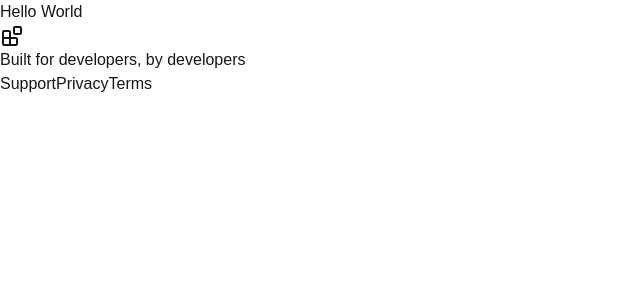
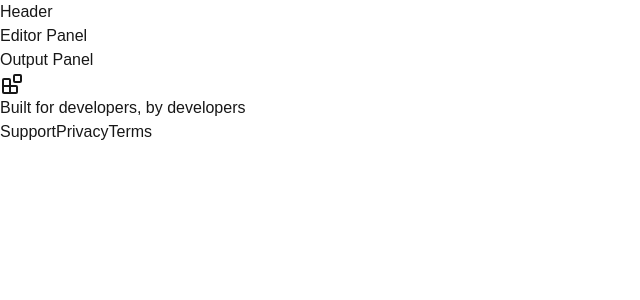
Before and after one commit to arjunkumar811/Code-Editor, a Next.js app: page / in a window 1280 px wide. Shown: the top 300 px of the page, without its empty margins (0-640 px from the left). Built offline with nearby package versions, Linux system fonts and the light colour scheme; no server answers.

Commit message:
Added page.tsx

```diff
--- /dev/null
+++ b/src/app/(root)/_components/EditorPanel.tsx
@@ -0,0 +1,9 @@
+const EditorPanel = () => {
+    return (
+        <div>
+            <h1>Editor Panel</h1>
+        </div>
+    )
+}
+
+export default EditorPanel;
--- /dev/null
+++ b/src/app/(root)/_components/Header.tsx
@@ -0,0 +1,9 @@
+const Header = () => {
+    return (
+        <div>
+            <h1>Header</h1>
+        </div>
+    )
+}
+
+export default Header;
--- /dev/null
+++ b/src/app/(root)/_components/OutputPanel.tsx
@@ -0,0 +1,9 @@
+const OutputPanel = () => {
+    return (
+        <div>
+            <h1>Output Panel</h1>
+        </div>
+    )
+}
+
+export default OutputPanel;
--- /dev/null
+++ b/src/app/(root)/page.tsx
@@ -0,0 +1,18 @@
+import EditorPanel from "./_components/EditorPanel";
+import Header from "./_components/Header";
+import OutputPanel from "./_components/OutputPanel";
+
+export default function Home() {
+    return (
+      <div className="min-h-screen">
+        <div className="max-w-[1800px] mx-auto p-4">
+          <Header />
+
+          <div className="grid grid-cols-1 lg:grid-cols-2 gap-4">
+            <EditorPanel />
+            <OutputPanel />
+          </div>
+        </div>
+      </div>
+    );
+  }
--- a/src/app/page.tsx
+++ /dev/null
@@ -1,7 +0,0 @@
-export default function Home() {
-  return (
-    <div>
-      <h1>Hello World</h1>
-    </div>
-  );
-}
```
